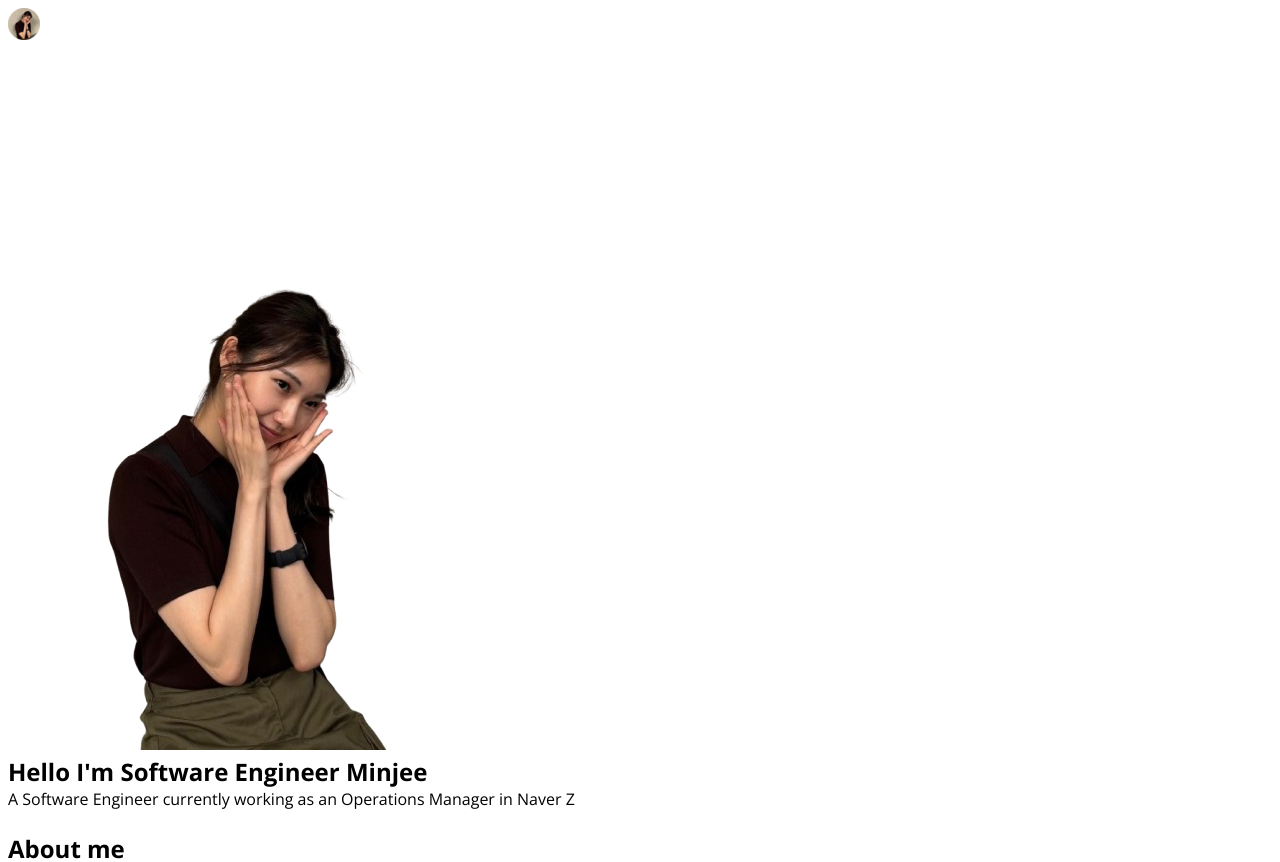
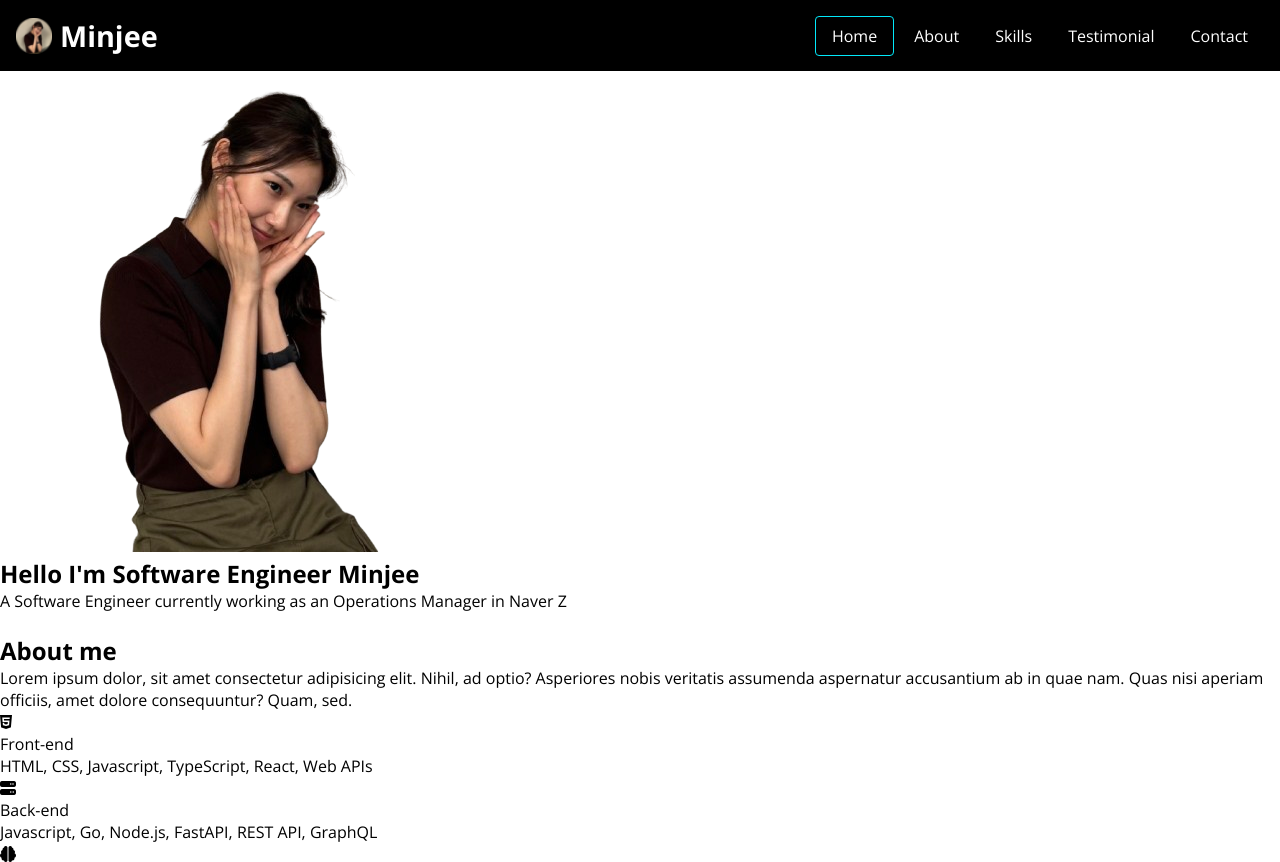
Before and after one commit to dev-noelle/portfolio, a plain HTML site: page index.html in a window 1280 px wide. Shown: the top 862 px of the page. Drawn offline with nearby package versions, Linux system fonts and the light colour scheme.

Commit message:
CSS-Header

```diff
--- a/css/style.css
+++ b/css/style.css
@@ -23,6 +23,7 @@
 
 body{
     font-family: 'Open Sans', 'sans-serif';
+    margin: 0;
 }
 
 h1, h2, h3, p, ul{
@@ -48,3 +49,48 @@ button{
 button:focus{
     outline: 1px solid var(--color-accent);
 }
+
+/* Header */
+.header{
+    position:fixed;
+    top:0;
+    background-color: black;
+    width: 100%;
+    padding: 1rem;
+    display: flex;
+    justify-content: space-between;
+    align-items: center;
+}
+
+.header__logo{
+    display: flex;
+    align-items: center;
+    gap: 8px;
+}
+
+.header__logo__img{
+    width: 36px;
+    height: 36px;
+}
+
+.header__logo__title{
+    font-size: 1.8rem;
+}
+
+.header__menu{
+    display: flex;
+    gap: 4px;
+}
+
+.header__menu__item{
+    padding: 8px 16px;
+}
+
+.header__menu__item:hover{
+    border-bottom: 1px solid var(--color-accent);
+}
+
+.header__menu__item.active{
+    border: 1px solid var(--color-accent);
+    border-radius: 4px;
+}
--- a/index.html
+++ b/index.html
@@ -26,18 +26,18 @@
     </head>
 <body>
     <!-- Header -->
-    <header>
-        <div>
-            <img src="images/favicon.ico" alt="logo">
-            <h1><a href="#">Minjee</a></h1>
+    <header class="header">
+        <div class="header__logo">
+            <img class="header__logo__img" src="images/favicon.ico" alt="logo">
+            <h1 class="header__logo__title"><a href="#">Minjee</a></h1>
         </div>
         <nav>
-            <ul>
-                <li><a href="#home">Home</a></li>
-                <li><a href="#about">About</a></li>
-                <li><a href="#skills">Skills</a></li>
-                <li><a href="#testimonial">Testimonial</a></li>
-                <li><a href="#contact">Contact</a></li>
+            <ul class="header__menu">
+                <li><a class="header__menu__item active" href="#home">Home</a></li>
+                <li><a class="header__menu__item" href="#about">About</a></li>
+                <li><a class="header__menu__item" href="#skills">Skills</a></li>
+                <li><a class="header__menu__item" href="#testimonial">Testimonial</a></li>
+                <li><a class="header__menu__item" href="#contact">Contact</a></li>
             </ul>
         </nav>
     </header>
```
